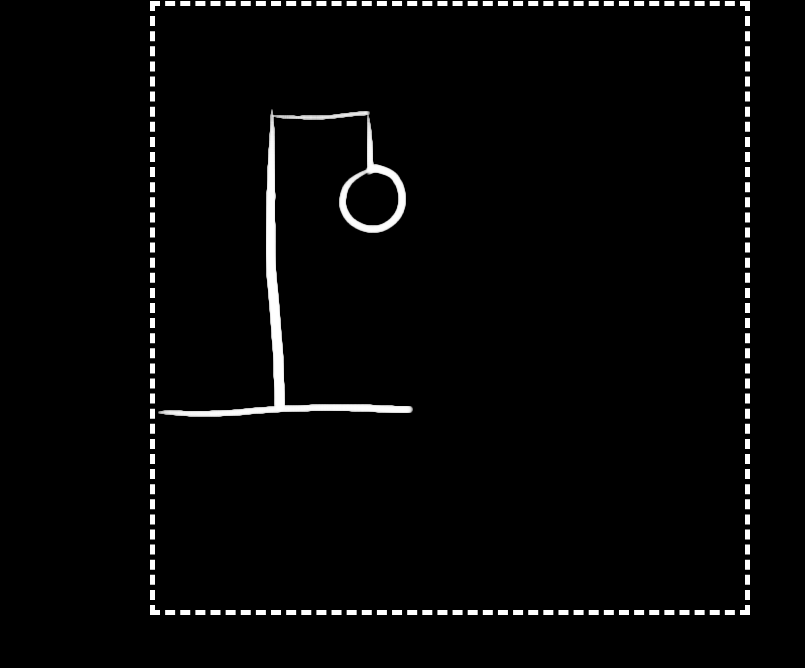
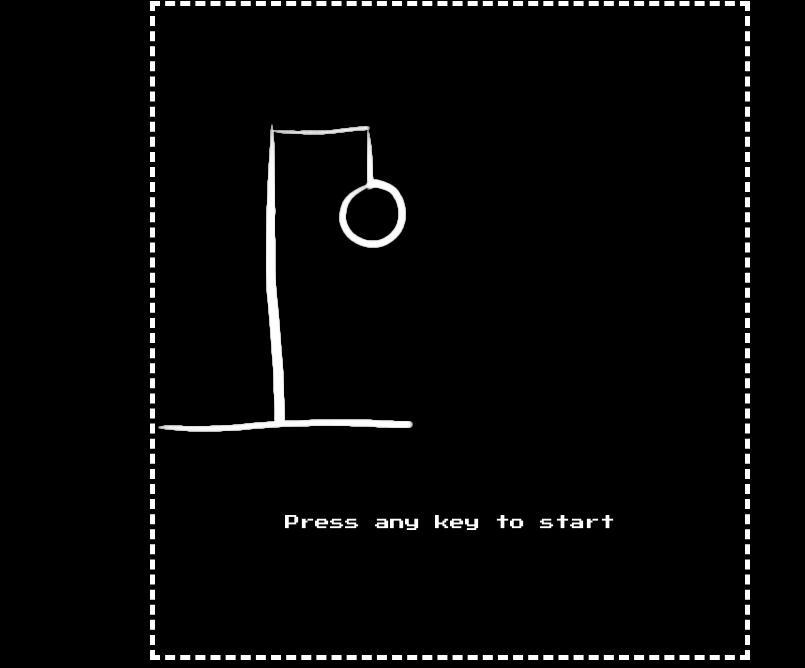
Before and after one commit to jmaestas7/Hangman-game, a plain HTML site: page index.html in a window 1280 px wide. Shown: the part 344-1012 px from the top of the page, without its empty margins (190-995 px from the left). Before the commit the page ends 967 px from the top, so only its background shows below. Drawn offline with Linux system fonts and the light colour scheme.

Commit message:
fixed game start

```diff
--- a/assets/css/style.css
+++ b/assets/css/style.css
@@ -74,3 +74,13 @@ body {
 	padding-top: 25px;
 	max-width: 500px;
 }
+
+#mainimg {
+	overflow: break-word;
+	margin: 0 auto;
+	text-align: center;
+	padding-bottom: 15px;
+	padding-top: 15px;
+	max-width: 500px;
+
+}
--- a/assets/javascript/game.js
+++ b/assets/javascript/game.js
@@ -31,6 +31,9 @@ var alrGuessed = [];
 		"<p>Losses: " + losses + "</p>" +
 		"<p>Lives: " + lives + "</p>";
 		document.querySelector("#counter").innerHTML = counter;
+
+
+		document.getElementById("gamestart").remove();
 
 	}
 
--- a/index.html
+++ b/index.html
@@ -12,8 +12,8 @@
 	<div class="gametitle">Hardcore<br>Hangman!</div>
 </div>
 	<div class="gamebox">
-		<img src="assets/images/image.png">
-		<p id="gamestart"></p>
+		<img src="assets/images/image.png" id="mainimg">
+		<p id="gamestart">Press any key to start</p>
 		<p id="guessfield"></p>
 		<p id="counter"></p>
 		<div id="wrongletters"></div>
```
